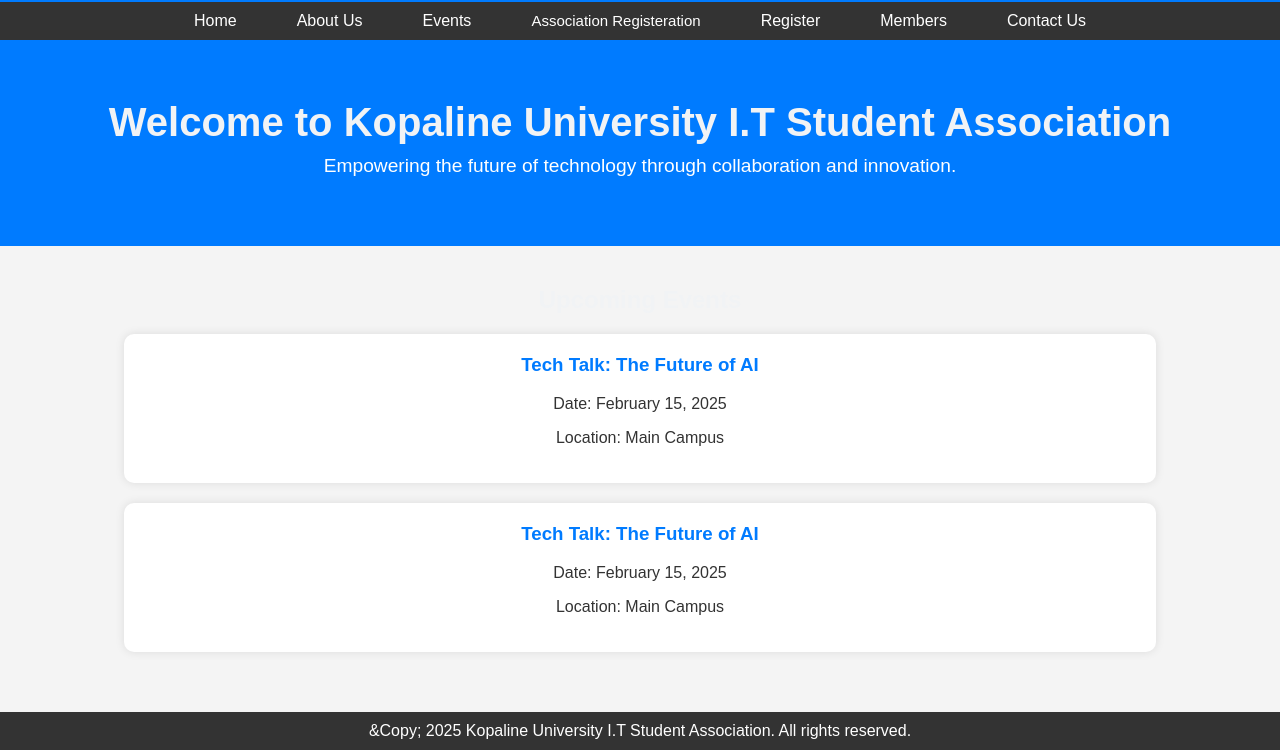
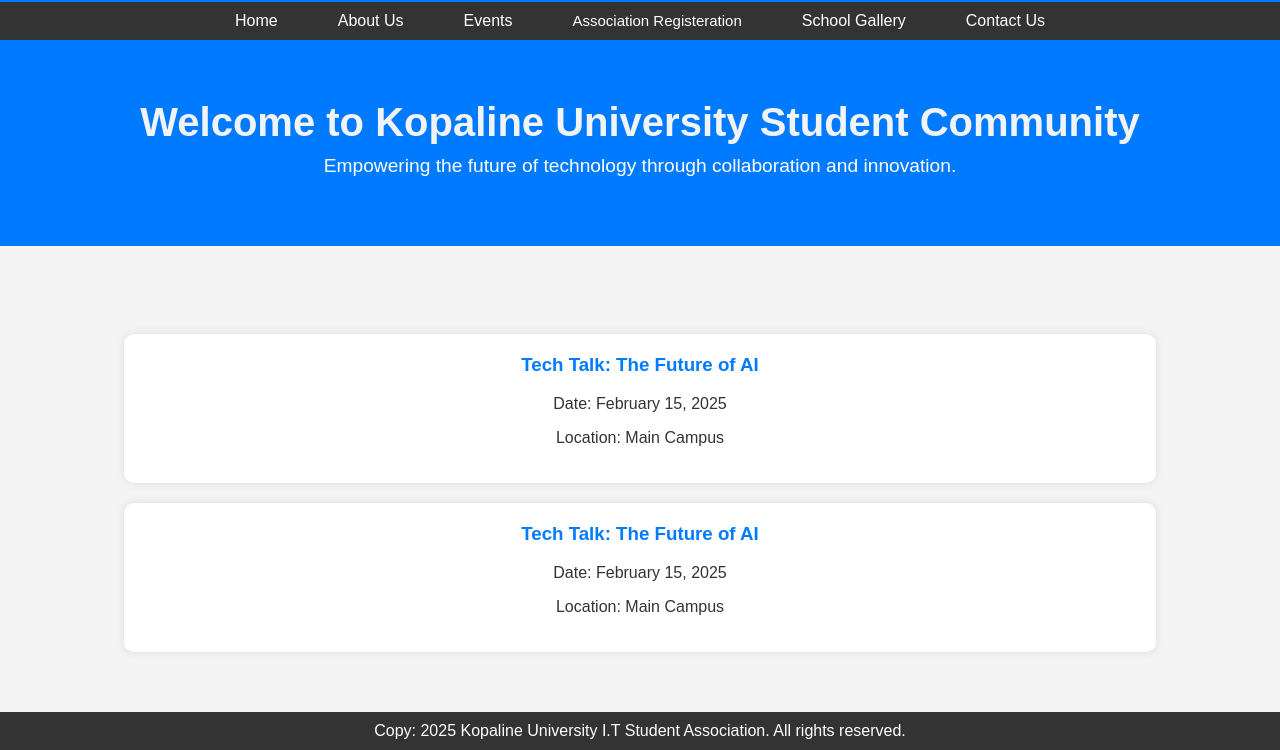
Before and after one commit to luhtech10/my-website, a plain HTML site: page index.html in a window 1280 px wide. Shown: the part 62-812 px from the top of the page. Drawn offline with Linux system fonts and the light colour scheme.

Commit message:
Update index.html

```diff
--- a/index.html
+++ b/index.html
@@ -3,7 +3,7 @@
     <head>
         <meta charset="UTF-8">
         <meta name="viewport" content="width=device-width, initial-scale=1.0">
-        <title>Kopaline University I.T Student Association</title>
+        <title>Kopaline University Student Community</title>
         <link rel="stylesheet" href="style.css">
     </head>
     <body>
@@ -26,15 +26,14 @@
                         <a href="register-hrm">HRM Student Association</a>
                       </div>
                     </li>
-                    <li><a href="register.html">Register</a></li>
-                    <li><a href="members.html">Members</a></li>
+                    <li><a href="members.html">School Gallery</a></li>
                     <li><a href="contact.html">Contact Us</a></li>
                 </ul>
             </nav>
         </header>
 
         <section class="hero">
-            <h1>Welcome to Kopaline University I.T Student Association</h1>
+            <h1>Welcome to Kopaline University Student Community</h1>
             <p>Empowering the future of technology through collaboration and innovation.</p>
         </section>
 
@@ -53,7 +52,7 @@
         </section>
 
         <footer>
-            <p>&Copy; 2025 Kopaline University I.T Student Association. All rights reserved.</p>
+            <p>Copy: 2025 Kopaline University I.T Student Association. All rights reserved.</p>
         </footer>
     </body>
 </html>
```
